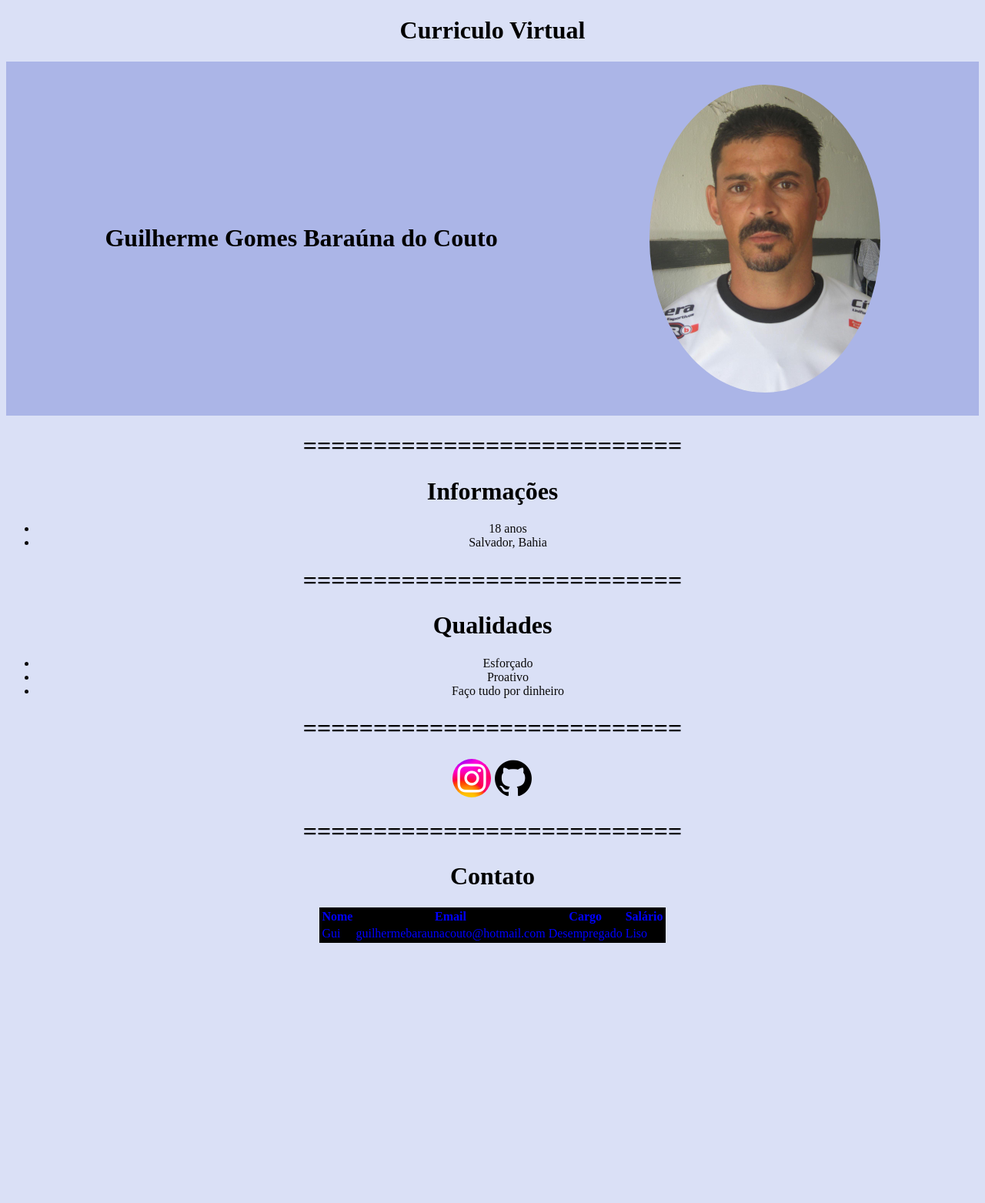
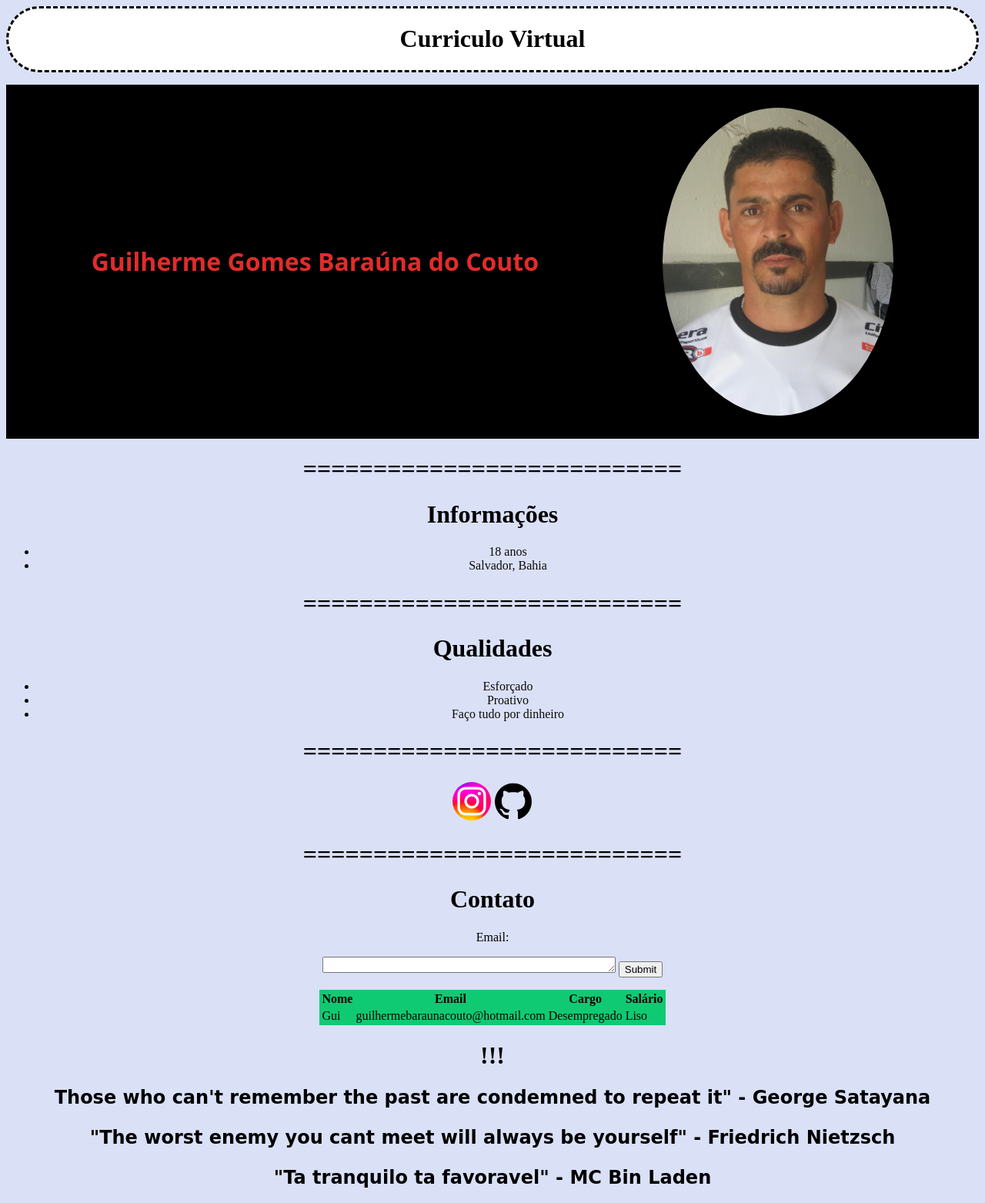
Before and after one commit to guixs789/aula-html, a plain HTML site: page index.html in a window 1280 px wide. Shown: the whole page at 77% size. Before the commit the page ends 1233 px from the top, so only its background shows below. Drawn offline with Linux system fonts and the light colour scheme.

Commit message:
Add files via upload

```diff
--- a/index.html
+++ b/index.html
@@ -3,30 +3,48 @@
 <head>
         <title>Curriculo Virtual</title>
     <style>
+        div#titulo
+        {
+            border-radius: 50px;
+            background-color: rgb(255, 255, 255);
+            border-style: dashed;
+        }
         header
         {
-            background-color: rgb(171, 181, 231);
+            background-color: rgb(0, 0, 0);
             display: flex;
             align-items: center;
             justify-content: space-around;
             padding: 30px;
+            color: rgb(226, 43, 43);
+            border-styledouble;
+            font-family: system-ui, -apple-system, BlinkMacSystemFont, 'Segoe UI', Roboto, Oxygen, Ubuntu, Cantarell, 'Open Sans', 'Helvetica Neue', sans-serif;
+        }
+        body{
+            background-color:rgb(218, 224, 246)
         }
         img
        {
          border-radius: 50%;
+         border-style: hidden;
        }
        ul li {
         color: rgb(10, 9, 10);
        }
        table{
-        background-color: black;
-        color: blue;
+        background-color: rgb(16, 202, 115);
+        color: rgb(0, 0, 0);
+       }
+       h2#quotes{
+        font-family: "Cedarville Cursive", cursive;
        }
     </style>
 </head>
-<body style="background-color:rgb(218, 224, 246)">
     <center>
+        <div id="titulo">
             <h1>Curriculo Virtual</h1>
+        </div>
+        <p></p>
         <header>
             <h1>Guilherme Gomes Baraúna do Couto</h1>
             <img src="Imagens/Valdir_de_Moraes_Filho.jpg" alt="eu" width="300px">
@@ -53,6 +71,14 @@
 
         <h1>===========================</h1>
         <h1>Contato</h1>
+        <p></p>
+            <form action="get">
+            <label for="email"> Email:</label>
+            <p></p>
+            <textarea name="" id="" cols="45" rows="1"></textarea>
+            <input type="submit">
+            <p></p>
+           </form>
         <table>
             <thead>
                 <tr>
@@ -71,6 +97,17 @@
                 </tr>
             </tbody>
         </table>
+        <p></p>
+        <h1>
+            !!!
+        </h1>
+            <h2 id="quotes">
+            Those who can't remember the past are condemned to repeat it" - George Satayana
+            <p></p>
+            "The worst enemy you cant meet will always be yourself" - Friedrich Nietzsch
+            <p></p>
+            "Ta tranquilo ta favoravel" - MC Bin Laden
+            </h2>
     </center>
 </body>
 </html>
```
Lines whose indentation alone changed are shown as unchanged.
